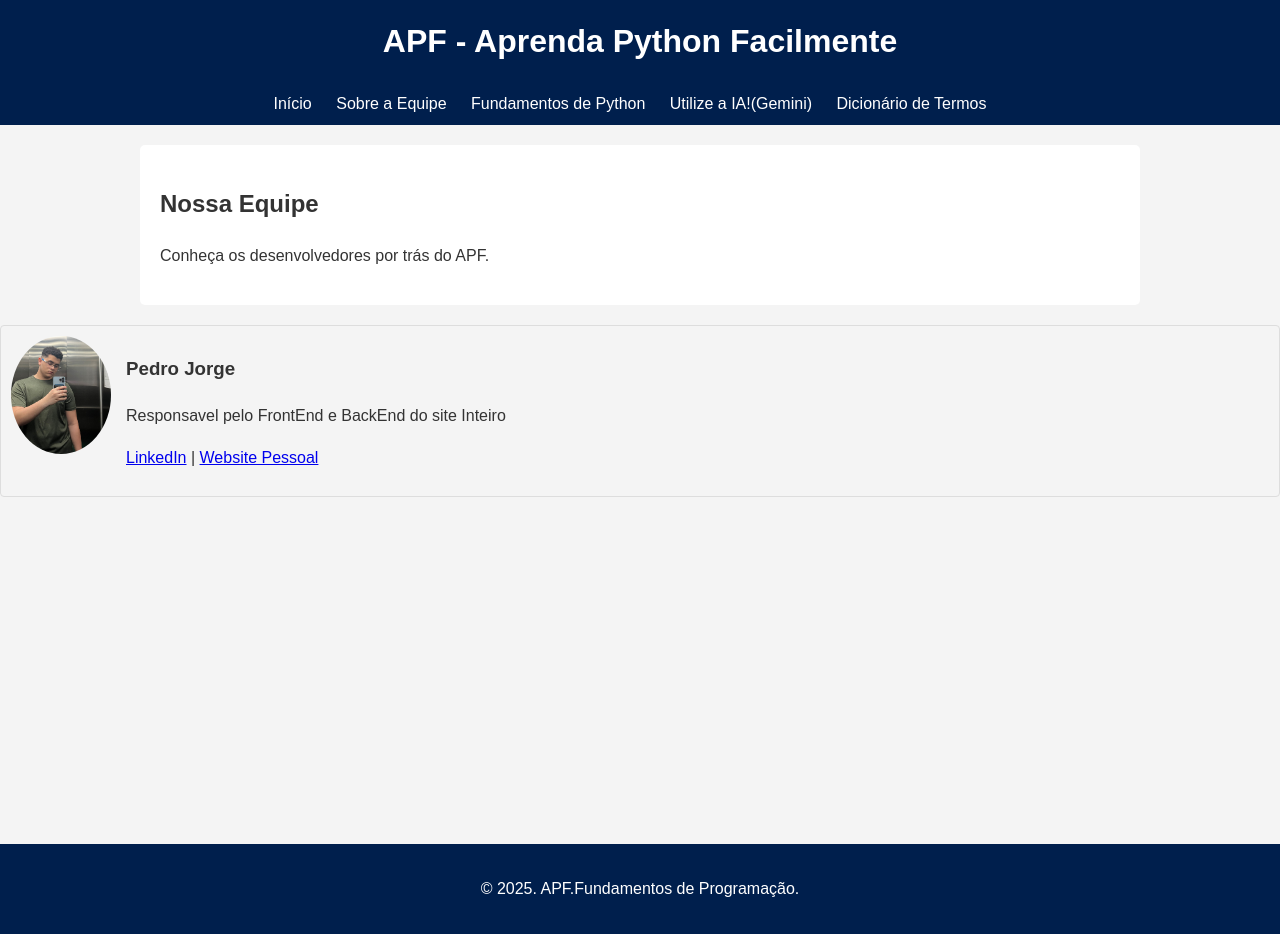
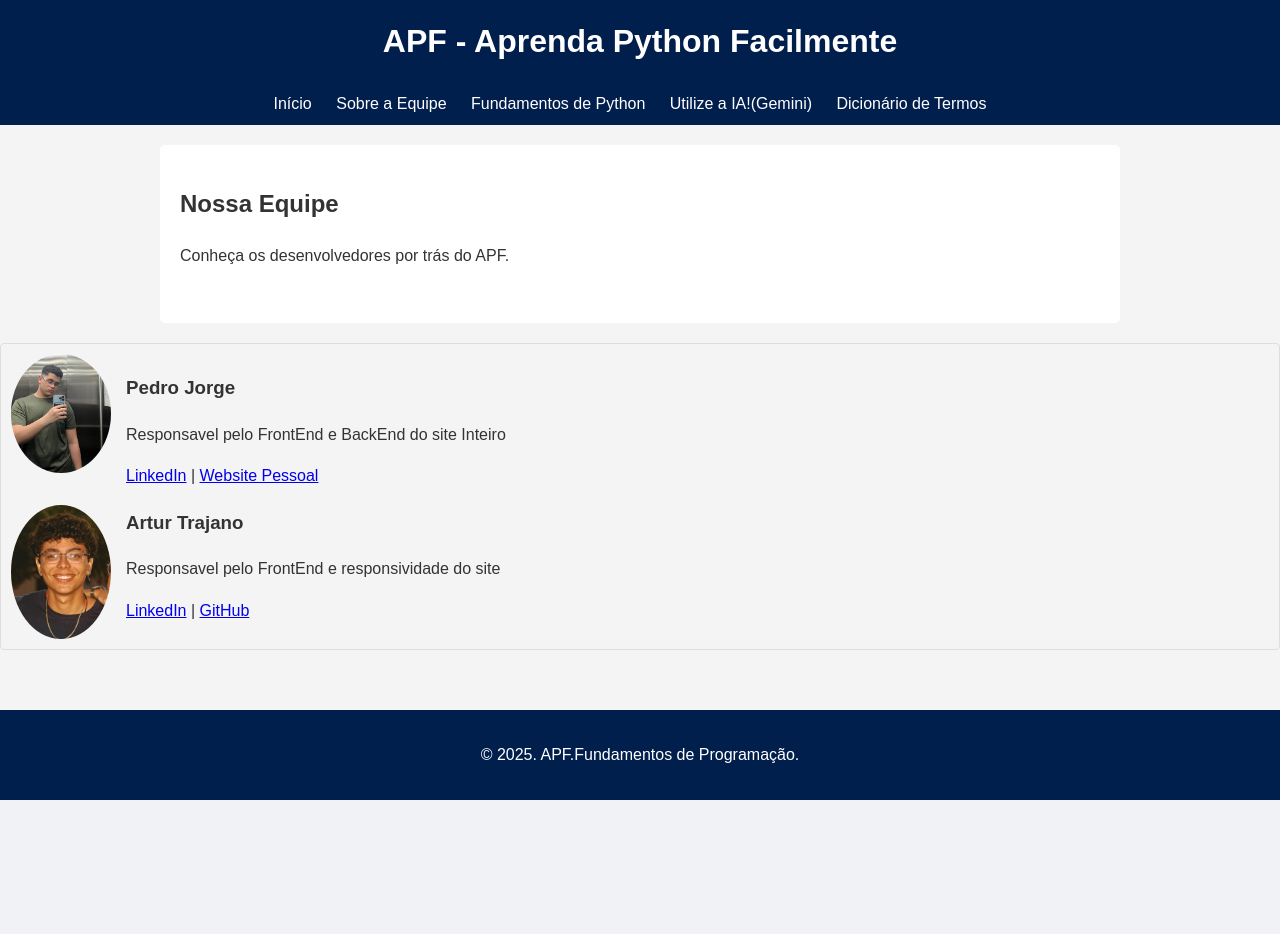
Before and after one commit to pedrotti007/projeto_messias, a Flask app: page /equipe in a window 1280 px wide. After the commit the page ends 800 px from the top, so only its background shows below. Run offline with Flask 3, Linux system fonts and the light colour scheme.

Commit message:
Uptade: Resposibilidade e DesignSistem do site

```diff
--- a/static/style.css
+++ b/static/style.css
@@ -1,3 +1,7 @@
+html, body {
+    height: 100%;
+}
+
 body {
     font-family: Questrial-Regular, sans-serif ;
     line-height: 1.6;
@@ -5,7 +9,9 @@ body {
     padding: 0;
     background-color: #f4f4f4;
     color: #333;
-
+    min-height: 100vh;
+    display: flex;
+    flex-direction: column;
 }
 
 header {
@@ -102,6 +108,9 @@ main {
     background: #fff;
     border-radius: 5px;
     font-family: Questrial-Regular, sans-serif ;
+    width: 95%; /* Garante que o main ocupe quase toda a tela em telas pequenas */
+    box-sizing: border-box;
+    flex: 1;
 }
 
 footer {
@@ -109,7 +118,7 @@ footer {
     padding: 1rem;
     background: #001f4d;
     color: #fff;
-    margin-top: 20px;
+    margin-top: 40px; /* aumente para mais espaço */
     font-family: Questrial-Regular, sans-serif ;
 }
 
--- a/templates/equipe.html
+++ b/templates/equipe.html
@@ -47,15 +47,14 @@
         <h3>Pedro Jorge</h3>
         <p>Responsavel pelo FrontEnd e BackEnd do site Inteiro</p>
         <p><a href="https://www.linkedin.com/in/pedro-guerra-57088435a/" target="_blank">LinkedIn</a> | <a href="https://perfil-pessoa.vercel.app" target="_blank">Website Pessoal</a></p>
-</section>
-    <br>
-    <br>
-    <br>
-    <br><br>
-    <br><br>
-    <br><br>
-    <br><br>
-    <br>
+
+        <img src="{{ url_for('static', filename='img/artur.jpg') }}" alt="Foto do Membro 2" class="foto-membro">
+        <h3>Artur Trajano</h3>
+        <p>Responsavel pelo FrontEnd e responsividade do site</p>
+         <p><a href="https://www.linkedin.com/in/artur-trajano-medeiros-1146ab332/" target="_blank">LinkedIn</a> | <a href="https://github.com/TrajanoMedeiros" target="_blank">GitHub</a></p>
+
+    </section>
+
     <footer>
         <p>&copy; 2025. APF.Fundamentos de Programação.</p>
     </footer>
```
Also changed, not shown: new.js (+6 -2 lines), templates/dicionario_formulario.html (+1 -12 lines), templates/index.html (+0 -20 lines), templates/tirar_duvidas.html (+1 -10 lines).
